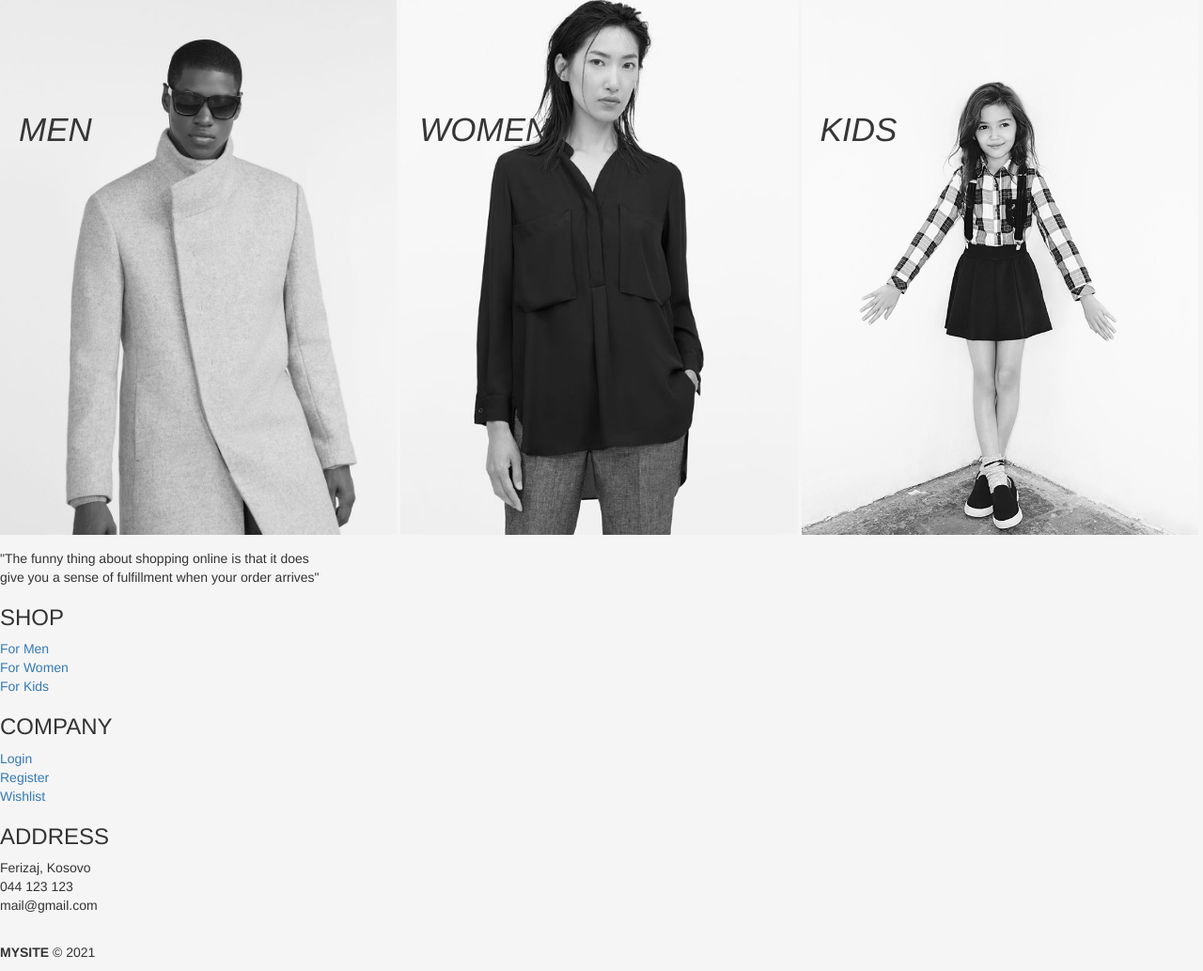
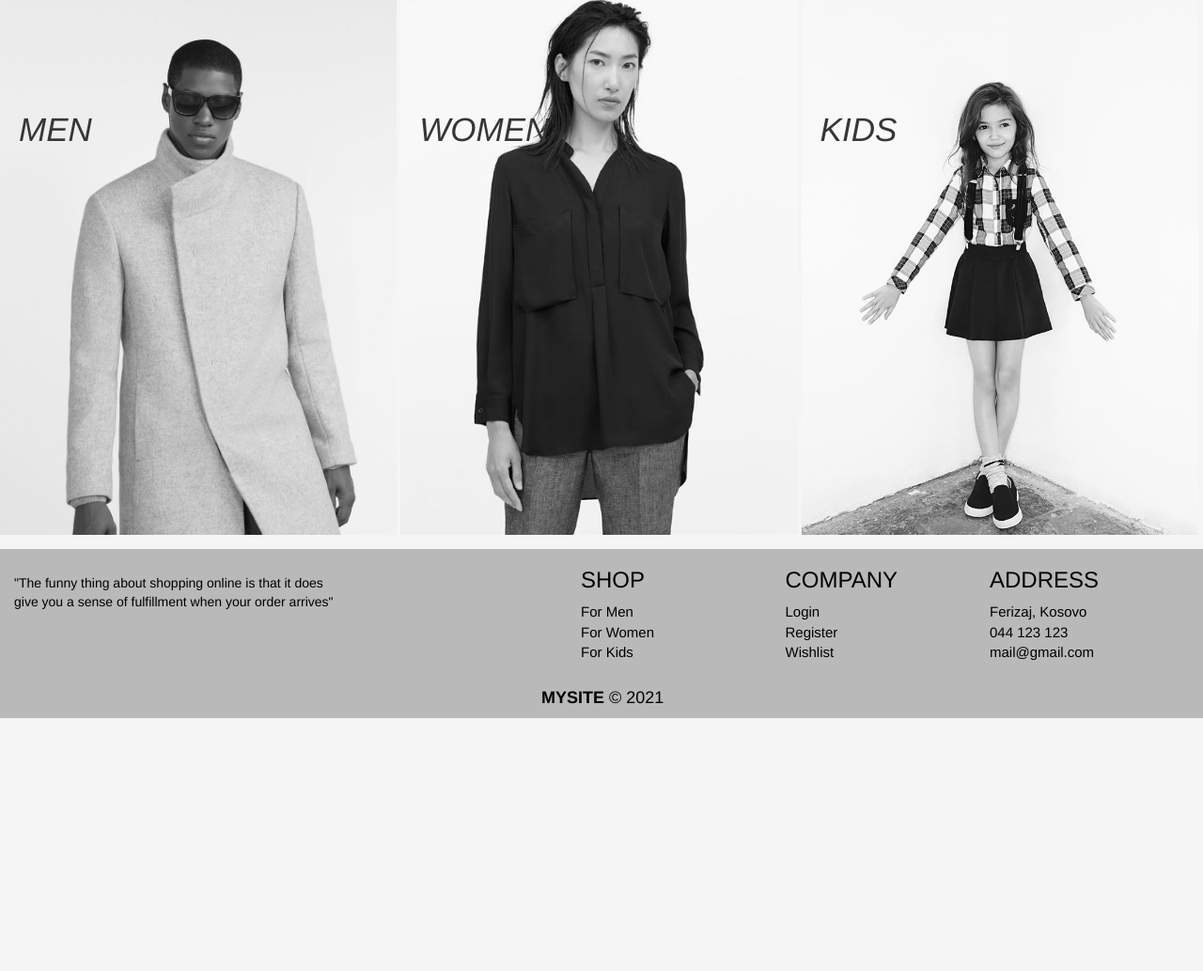
Before and after one commit to artavogliqi/Clothing-Website, a PHP site: page / in a window 1280 px wide. Shown: the part 61-1094 px from the top of the page at 94% size. After the commit the page ends 825 px from the top, so only its background shows below. Run offline with PHP 8.4, Linux system fonts and the light colour scheme.

Commit message:
Ndryshimi i pest

```diff
--- a/style.css
+++ b/style.css
@@ -278,3 +278,42 @@
 
     background-image: url(signupimg0.jpg);
  }
+
+
+ /*==============================================FOOTER===========================================*/
+.footer {
+    background-color: #B9B9B9;
+    height: 180px;
+}
+.footer .quote, .footer div {
+    display: inline-flex;
+    color: black;
+    font-size: 15 px;
+    margin-left: 15px;
+}
+.footer ul {
+    display: inline-block;
+    list-style-type: none;
+    margin-left: 15%;
+    font-size: 15px;
+}
+.footer ul li a {
+    text-decoration: none;
+    color: black;
+}
+.footer ul li{
+    color: black;
+    width: 150px;
+}
+.footer ul li a hover {
+    color: white;
+}
+.footer div {
+    margin-left: 15%;
+}
+.footer .copy {
+    margin-top: 15px;
+    margin-left: 45%;
+    color: black;
+    font-size: 18px;
+}
```
